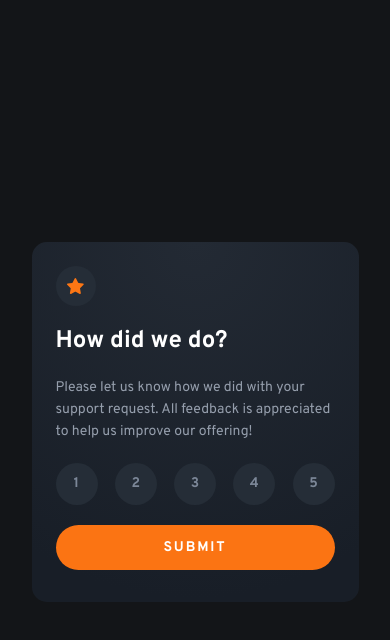
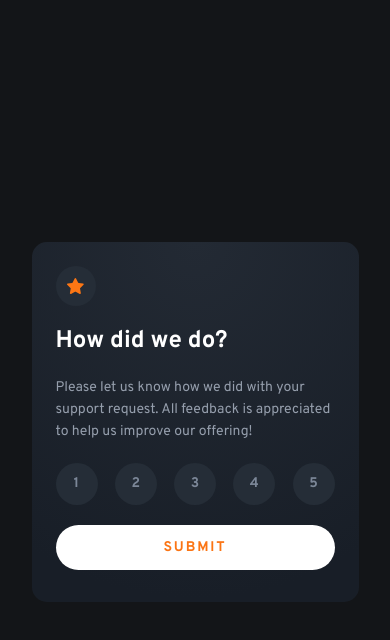
Before and after one commit to burgosha/interactive-rating-component, a React (Create React App) app: page / in a window 390 px wide. In both pictures the pointer is over the button "SUBMIT". Shown: the top 640 px of the page. Built offline with nearby package versions, Linux system fonts and the light colour scheme; the HTML template or start-up script is replaced by a standard one.

Commit message:
mobile first ended

```diff
--- a/src/stylesheets/RatingComponent.css
+++ b/src/stylesheets/RatingComponent.css
@@ -105,6 +105,10 @@
     letter-spacing: 1.87px;
     cursor: pointer;
 }
+.btn-submit:hover {
+    color: var(--orange);
+    background-color: var(--white);
+}
 .results {
     padding: 34px 24px 37px 24px;
     display: flex;
```
